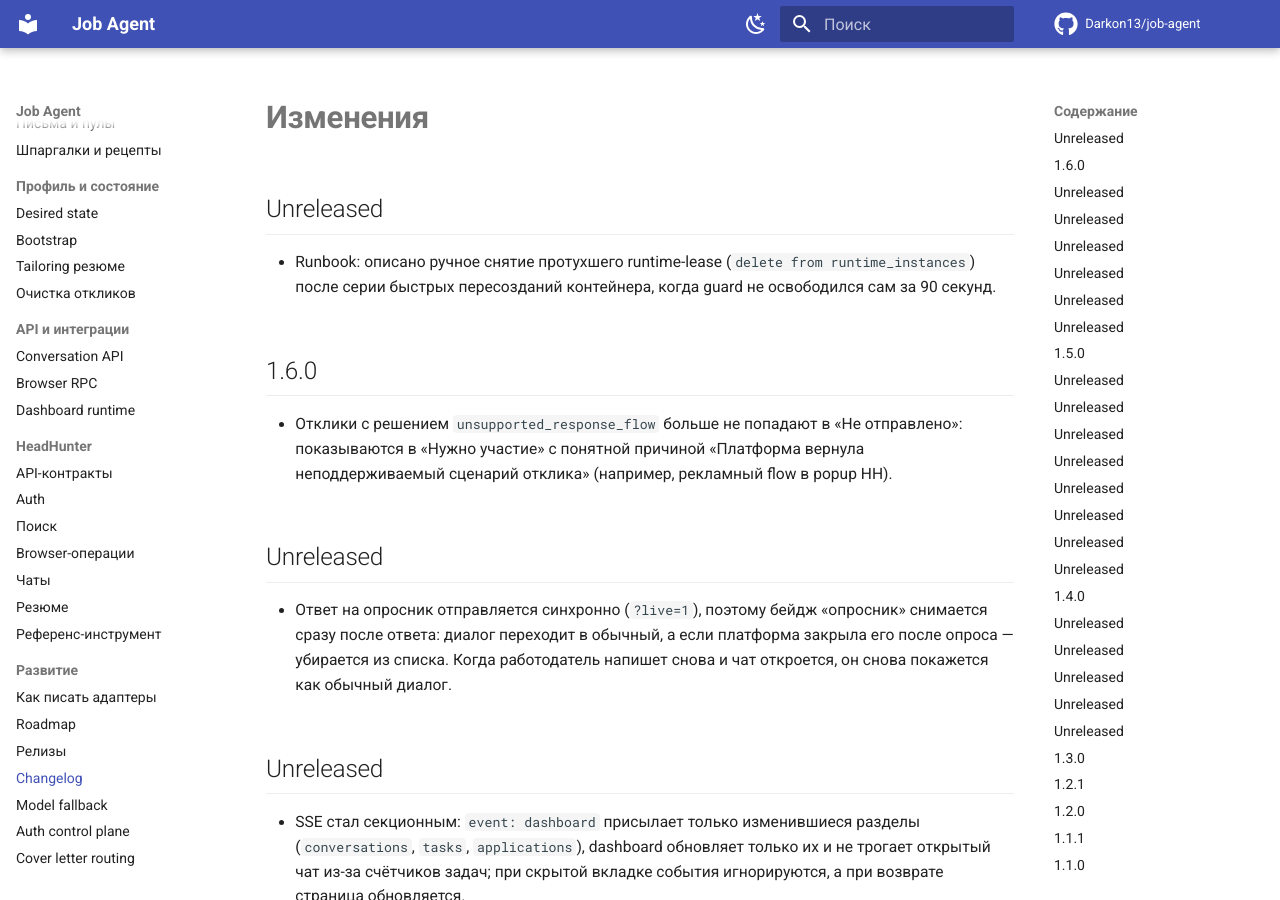
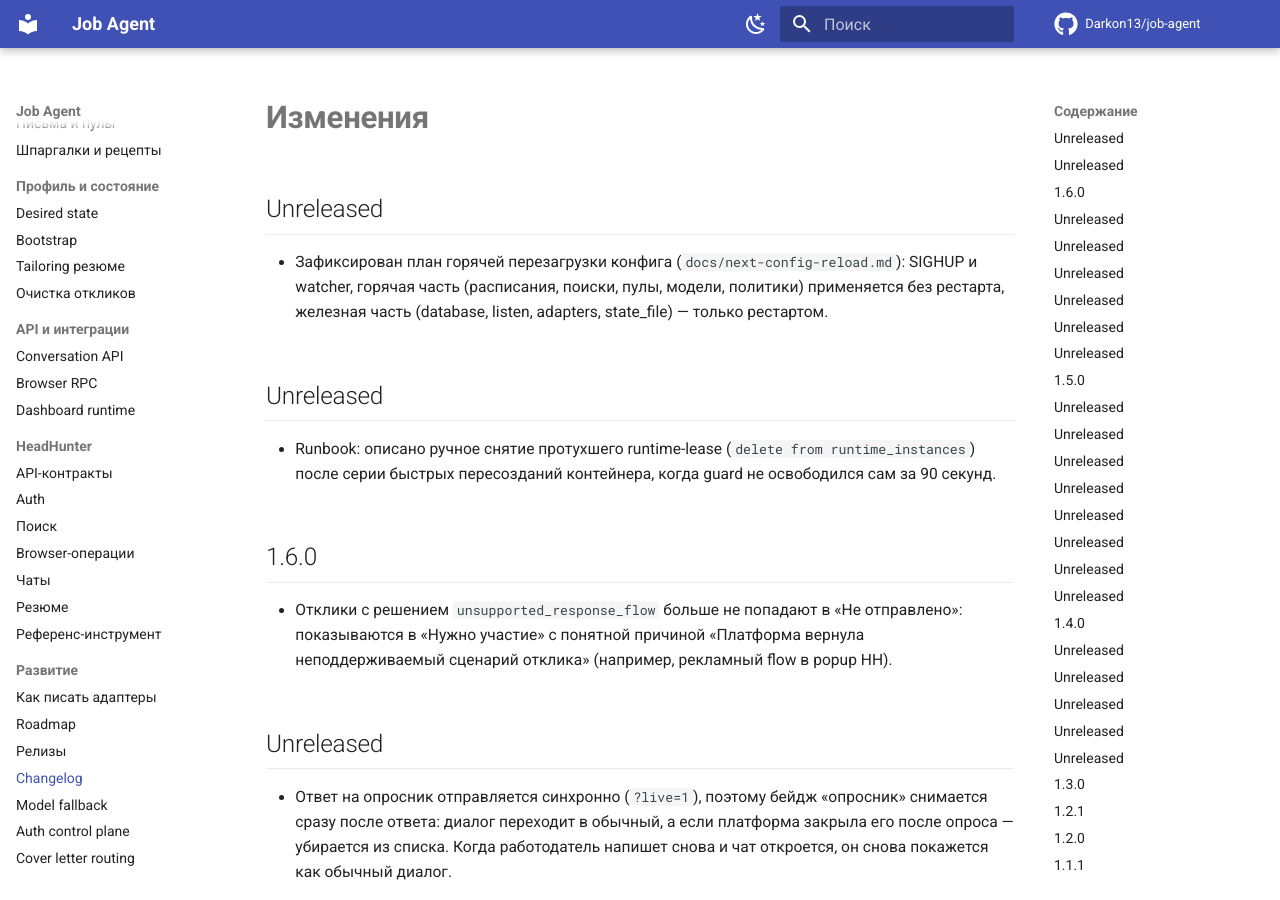
Before and after one commit to Darkon13/job-agent, an MkDocs documentation site: the page built from docs/changelog.md, in a window 1280 px wide and 900 px high. Built offline with MkDocs 1.6.1 and Material for MkDocs 9.7.7, drawn with Linux system fonts in a browser that asks for light colours; comment, search, counter and statistics services are not loaded.

Commit message:
docs: record the hot config reload plan

```diff
--- a/docs/changelog.md
+++ b/docs/changelog.md
@@ -1,4 +1,11 @@
 # Изменения
+
+## Unreleased
+
+- Зафиксирован план горячей перезагрузки конфига
+  (`docs/next-config-reload.md`): SIGHUP и watcher, горячая часть
+  (расписания, поиски, пулы, модели, политики) применяется без рестарта,
+  железная часть (database, listen, adapters, state_file) — только рестартом.
 
 ## Unreleased
 
```
Also changed, not shown: docs/next-config-reload.md (added, +45 -0 lines).
